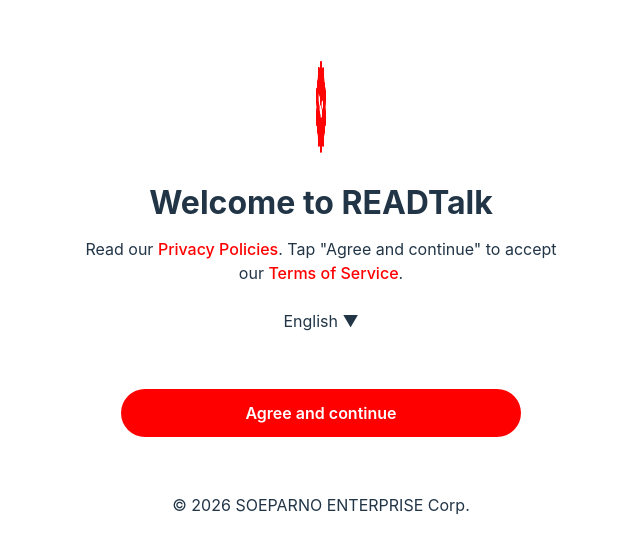
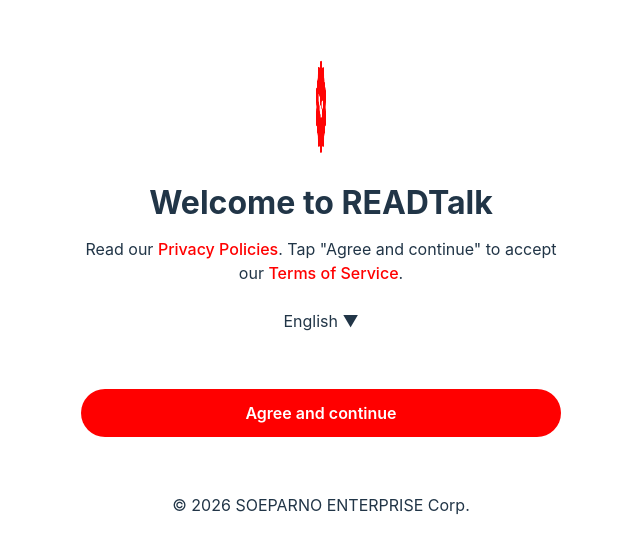
Before and after one commit to readtalk/framework, a React (Vite) app: page / in a window 1280 px wide. Shown: the part 116-666 px from the top of the page, without its empty margins (319-959 px from the left). Built offline with nearby package versions, Linux system fonts and the light colour scheme.

Commit message:
Increase max-width of button in App.css

```diff
--- a/src/App.css
+++ b/src/App.css
@@ -86,7 +86,7 @@
   font-size: 16px;
   font-weight: 600;
   width: 100%;
-  max-width: 400px;
+  max-width: 480px;
   cursor: pointer;
   transition: background 0.2s;
   margin: 24px auto 48px;
```
